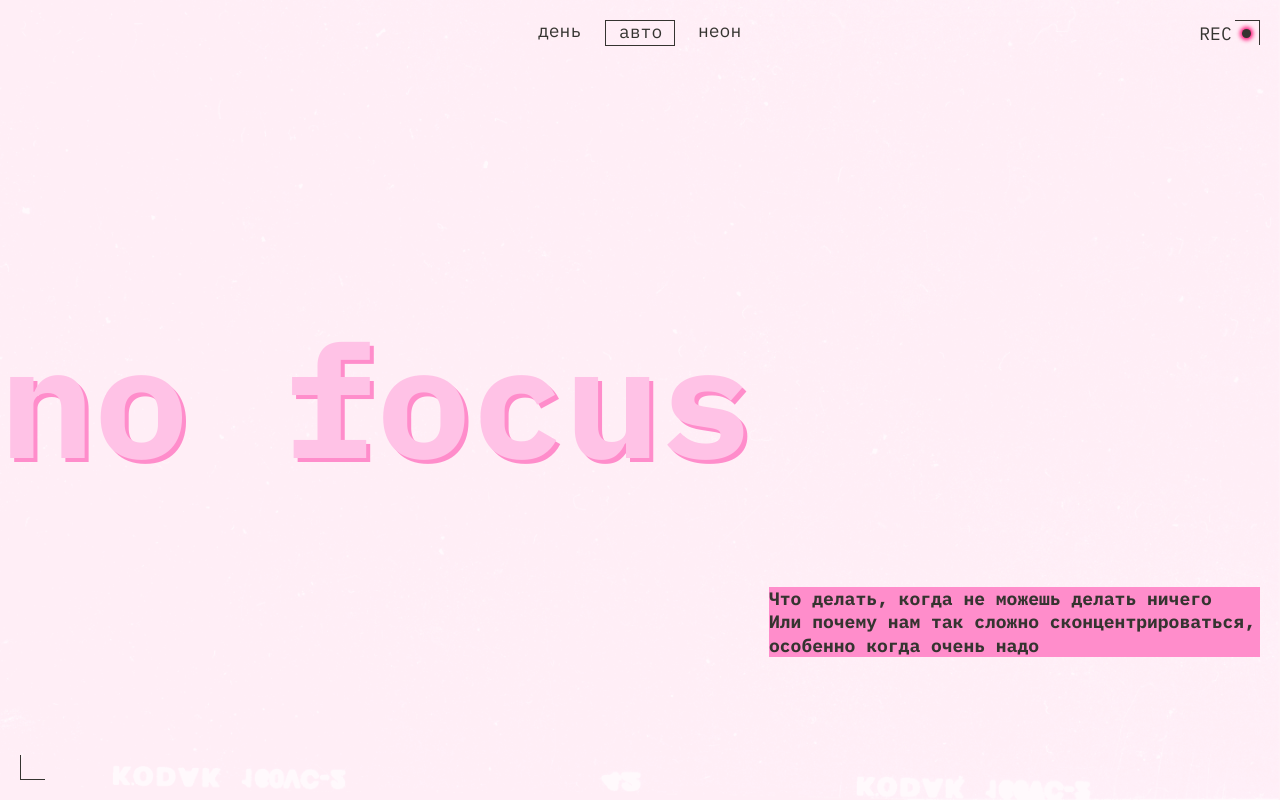
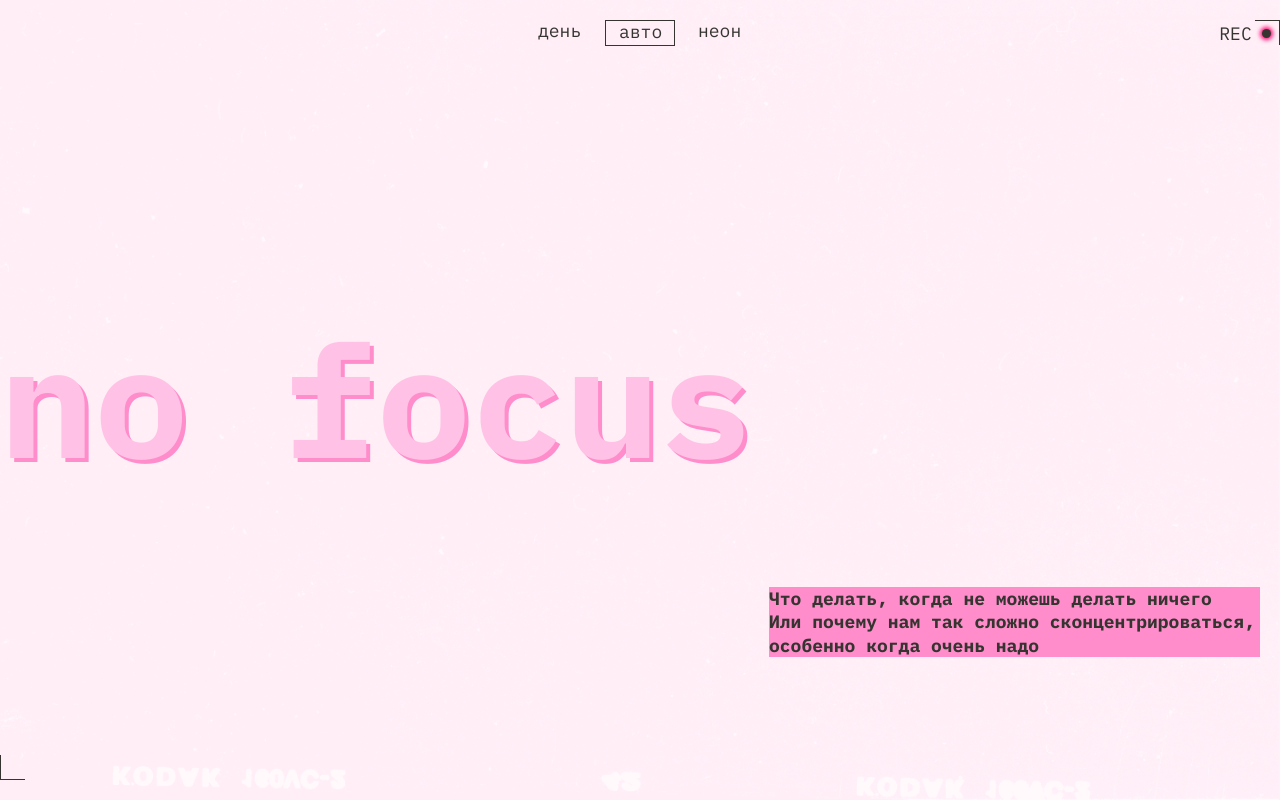
Before and after one commit to vishnevaya7/slozhno-sosredotochitsya-fd, a plain HTML site: page index.html in a window 1280 px wide. Shown: the top 800 px of the page. Drawn offline with Linux system fonts and the light colour scheme.

Commit message:
test result 4

```diff
--- a/styles/style.css
+++ b/styles/style.css
@@ -12,9 +12,11 @@
     background-attachment: fixed;
     background-repeat: no-repeat;
     background-size: cover;
-    padding-inline: 10px;
     margin-inline: auto;
     min-block-size: 668px;
+}
+.page > * {
+    padding-inline: 10px;
 }
 
 .header, .footer {
@@ -211,8 +213,10 @@ a:focus {
         margin-inline-start: -20px;
     }
     .page {
+        gap: 60px;
+    }
+    .page > * {
         padding-inline: 20px;
-        gap: 60px;
     }
     .header__rec-abs {
         top: 20px;
```
